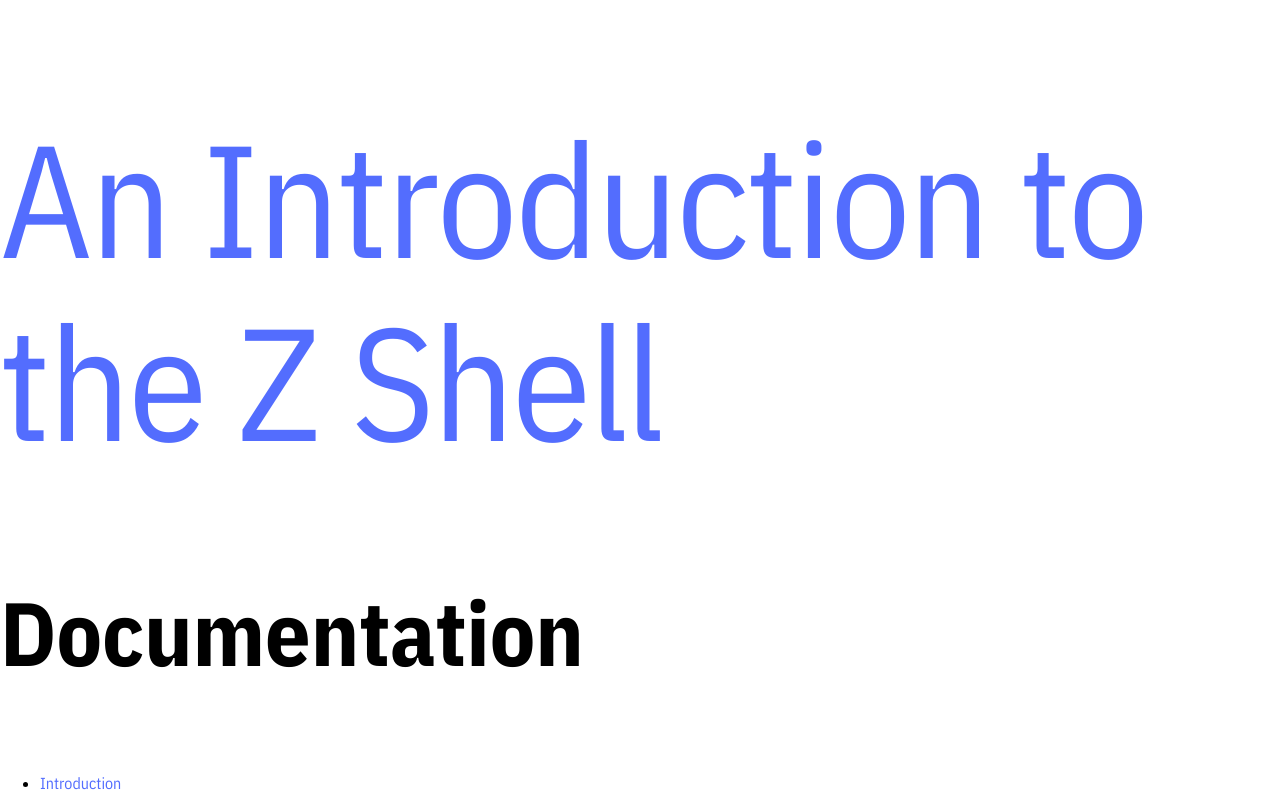
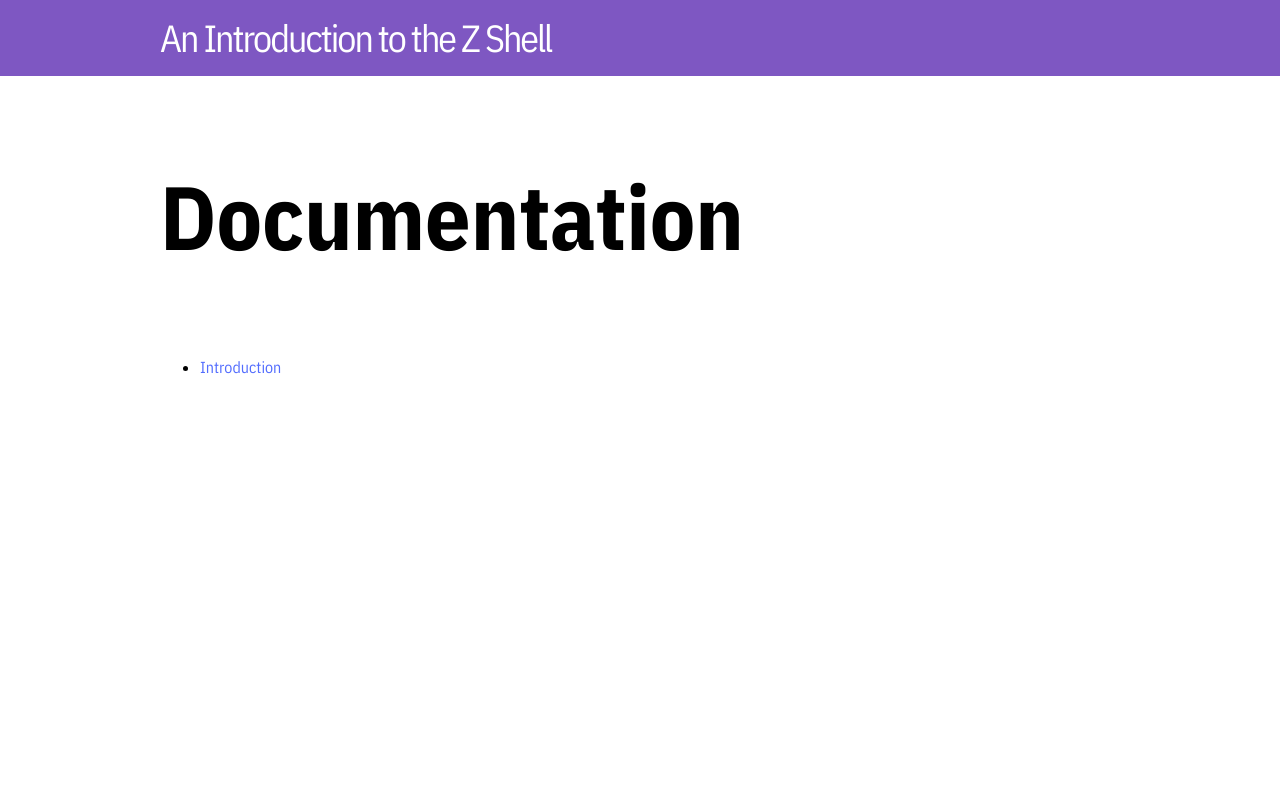
Before and after one commit to theutz/anintroductiontothezshell, a Gatsby site: page / in a window 1280 px wide. Built offline with nearby package versions, Linux system fonts and the light colour scheme; Gatsby itself is replaced by a stand-in of ours.

Commit message:
style: syntax highlighting and themes

```diff
--- a/package.json
+++ b/package.json
@@ -21,7 +21,8 @@
     "react": "^16.6.3",
     "react-dom": "^16.6.3",
     "react-helmet": "^5.2.0",
-    "styled-components": "^4.1.2"
+    "styled-components": "^4.1.2",
+    "styled-media-query": "^2.0.2"
   },
   "keywords": [
     "gatsby",
--- a/src/components/global-style.js
+++ b/src/components/global-style.js
@@ -1,5 +1,5 @@
 import { createGlobalStyle } from 'styled-components'
-import { normalize, modularScale } from 'polished'
+import { normalize, modularScale, fluidRange } from 'polished'
 
 const GlobalStyle = createGlobalStyle`
   ${normalize()}
@@ -7,6 +7,9 @@ const GlobalStyle = createGlobalStyle`
   body {
     font-family: 'IBM Plex Sans Condensed', sans-serif;
     color: ${(props) => props.theme.text.dark};
+    margin: 0;
+    padding: 0;
+    width: 100%;
   }
 
   h1 {
@@ -18,7 +21,7 @@ const GlobalStyle = createGlobalStyle`
 
   h2 {
     color: ${(props) => props.theme.primary['400']};
-    font-size: ${modularScale(7)};
+    font-size: ${modularScale(2)};
     font-weight: lighter;
     letter-spacing: -0.5pt;
   }
--- a/src/components/header.js
+++ b/src/components/header.js
@@ -1,16 +1,47 @@
-import { Link } from 'gatsby'
+import React from 'react'
+import { Link as GatsbyLink } from 'gatsby'
+import { modularScale, readableColor, fluidRange } from 'polished'
+import styled from 'styled-components'
+import media from 'styled-media-query'
 import PropTypes from 'prop-types'
-import React from 'react'
 
 const Header = ({ siteTitle }) => (
-  <div>
-    <div>
-      <h1>
+  <Outer>
+    <Inner>
+      <Title>
         <Link to="/">{siteTitle}</Link>
-      </h1>
-    </div>
-  </div>
+      </Title>
+    </Inner>
+  </Outer>
 )
+
+const Outer = styled.div`
+  background: ${(props) => props.theme.primary['400']};
+  display: flex;
+  width: 100%;
+  justify-content: center;
+`
+
+const Inner = styled.div`
+  width: 960px;
+  padding: 1rem;
+`
+
+const Title = styled.h1`
+  font-size: ${modularScale(2)};
+  margin: 0;
+
+  ${media.greaterThan('medium')`
+    font-size: ${modularScale(3)}
+  `}
+`
+
+const Link = styled(GatsbyLink)`
+  &,
+  &:hover {
+    color: ${(props) => readableColor(props.theme.primary['400'])};
+  }
+`
 
 Header.propTypes = {
   siteTitle: PropTypes.string,
--- a/src/components/layout.js
+++ b/src/components/layout.js
@@ -1,8 +1,9 @@
 import React from 'react'
 import PropTypes from 'prop-types'
 import Helmet from 'react-helmet'
-import { ThemeProvider } from 'styled-components'
+import styled, { ThemeProvider } from 'styled-components'
 import { StaticQuery, graphql } from 'gatsby'
+import { modularScale } from 'polished'
 import GlobalStyle from './global-style'
 import Header from './header'
 import theme from '../theme'
@@ -32,7 +33,7 @@ const Layout = ({ children }) => (
         >
           <html lang="en" />
           <link
-            href="https://fonts.googleapis.com/css?family=IBM+Plex+Sans+Condensed:300,400,400i,500,700"
+            href="https://fonts.googleapis.com/css?family=IBM+Plex+Mono|IBM+Plex+Sans+Condensed:300,400,400i,500,700"
             rel="stylesheet"
           />
         </Helmet>
@@ -40,7 +41,7 @@ const Layout = ({ children }) => (
           <>
             <GlobalStyle />
             <Header siteTitle={data.site.siteMetadata.title} />
-            <div>{children}</div>
+            <Container>{children}</Container>
           </>
         </ThemeProvider>
       </>
@@ -48,6 +49,18 @@ const Layout = ({ children }) => (
   />
 )
 
+const Container = styled.div`
+  max-width: 960px;
+  margin: 0 auto;
+  padding: 0 1rem;
+
+  & code {
+    font-family: 'IBM Plex Mono', monospace;
+    font-size: ${modularScale(-1)};
+    line-height: 0;
+  }
+`
+
 Layout.propTypes = {
   children: PropTypes.node.isRequired,
 }
```
Also changed, not shown: 1 other file.
